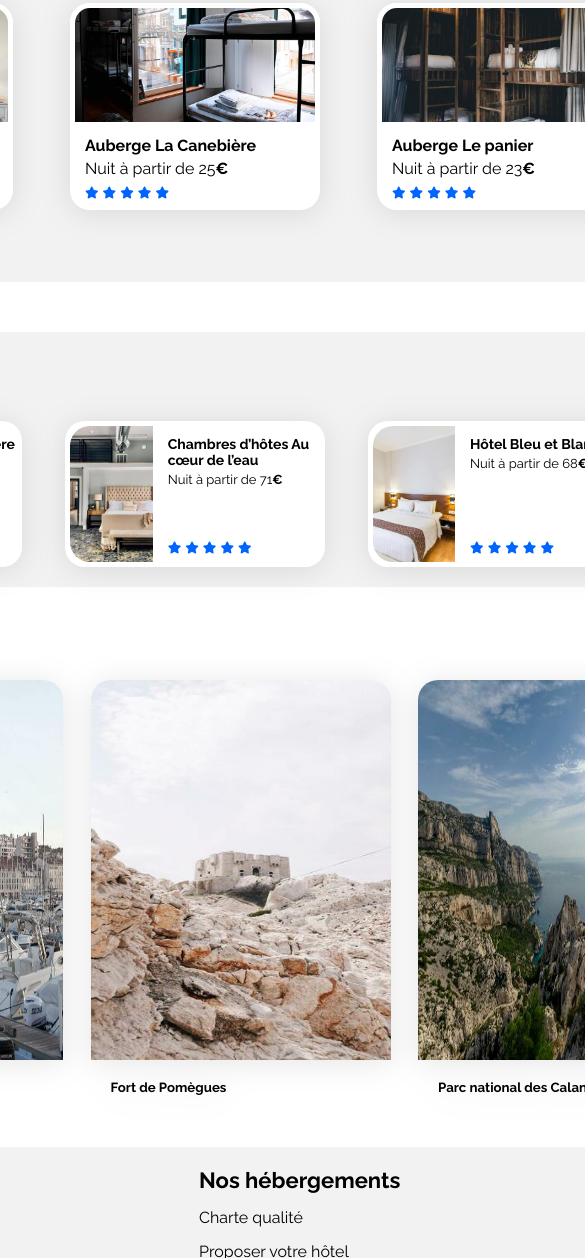
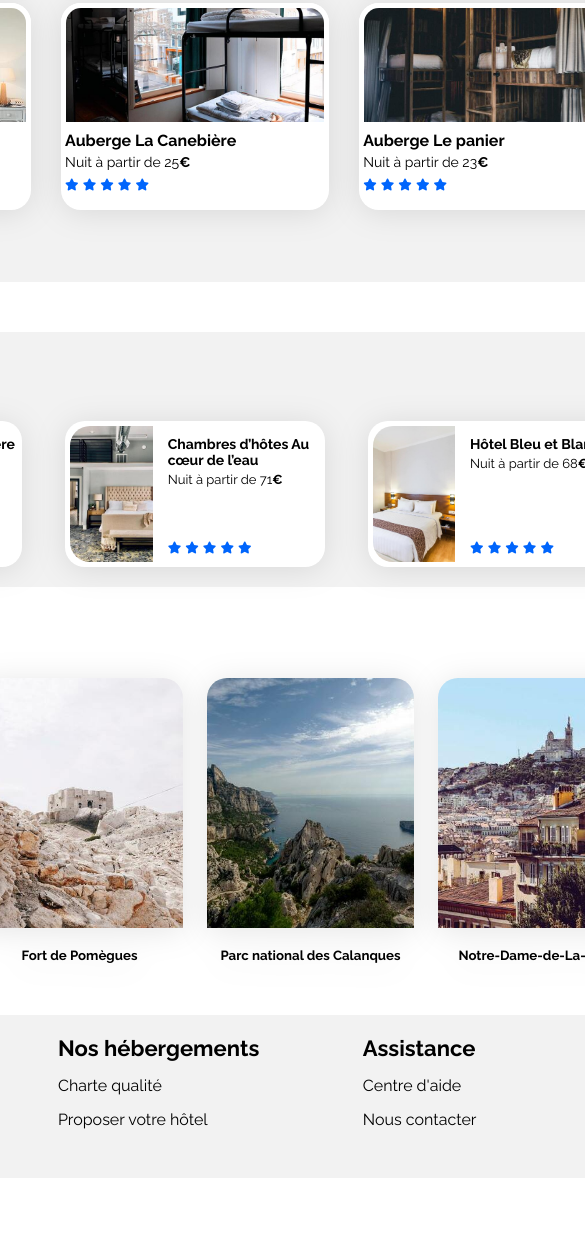
Before and after one commit to inesbssld/Booki, a plain HTML site: page index.html in a window 390 px wide. Shown: the part 742-2000 px from the top of the page, 585 px wide, since content can reach past the window. After the commit the page ends 1928 px from the top, so only its background shows below. Drawn offline with Linux system fonts and the light colour scheme.

Commit message:
changemnts sur le responsive

```diff
--- a/css/style.css
+++ b/css/style.css
@@ -56,7 +56,7 @@ header nav {
 
 nav a {
   font-size: 16px;
-  font-weight: 400px;
+  font-weight: 400;
   line-height: 18px;
   text-decoration: none;
   color: #000000;
@@ -64,7 +64,7 @@ nav a {
 }
 nav a:hover {
   font-size: 16px;
-  font-weight: 400px;
+  font-weight: 400;
   line-height: 18px;
   text-decoration: none;
   color: #0065fc;
@@ -115,7 +115,7 @@ nav a:hover {
   font-size: 18px;
   font-weight: 700;
   color: #000000;
-  outline: none;
+  outline: none !important;
 }
 
 .search button {
@@ -148,10 +148,17 @@ nav a:hover {
   align-items: center;
   padding: 4px 19px;
   gap: 10px;
-
   height: 50px;
   border: 2px solid #d9d9d9;
   border-radius: 25px;
+}
+
+.filtres ul li:first-child {
+  border: none;
+  font-weight: bold;
+  font-size: 18px;
+  margin-right: 0px;
+  padding: 0;
 }
 
 .filtres ul li a {
@@ -162,6 +169,10 @@ nav a:hover {
 
 .filtres ul li:hover {
   background-color: #deebff;
+}
+
+.filtres ul li:first-child:hover {
+  background-color: transparent;
 }
 
 .infobar {
@@ -196,7 +207,8 @@ nav a:hover {
 
 .hebergements-marseille .card,
 .hebergements-marseille-bis .card {
-  width: 250px;
+  width: 31%;
+  /*width: 250px;*/
   height: 207px;
   padding: 0px 0px 15px;
 }
@@ -204,14 +216,16 @@ nav a:hover {
 .hebergements-marseille .card img,
 .hebergements-marseille-bis .card img {
   height: 124px;
-  width: 250px;
+  width: 100%;
+  /*width: 250px;*/
   border-radius: 20px 20px 0px 0px;
   border: 5px solid #ffffff;
 }
 
 .hebergements-marseille .card-content,
 .hebergements-marseille-bis .card-content {
-  width: 67%;
+  width: 100%;
+
   padding-left: 15px;
   display: flex;
   flex-direction: column;
@@ -225,9 +239,23 @@ nav a:hover {
   margin-bottom: 4px;
 }
 
+@media (max-width: 1135px) {
+  .hebergements-marseille .card-title,
+  .hebergements-marseille-bis .card-title {
+    margin-top: 0px;
+    margin-bottom: 4px;
+  }
+
+  .hebergements-marseille .card-content,
+  .hebergements-marseille-bis .card-content {
+    padding-left: 4px;
+  }
+}
+
 .hebergements-marseille .card-subtitle,
 .hebergements-marseille-bis .card-subtitle {
   margin: 0;
+  font-size: 0.875em;
 }
 
 .hebergements-marseille .card-rating,
@@ -247,7 +275,7 @@ nav a:hover {
 }
 
 .canebiere {
-  width: 175px;
+  width: 100%;
 }
 .card {
   background-color: white;
@@ -261,7 +289,7 @@ nav a:hover {
 }
 
 .card-title {
-  font-size: 16px;
+  font-size: 1em;
 }
 
 .euro {
@@ -337,16 +365,17 @@ nav a:hover {
 
 /* ACTIVITES*/
 .activites {
-  width: 1340px;
+  width: 97%;
   height: 560px;
   padding-top: 35px;
+  margin: 0 auto;
 }
 
 .activites-title {
   margin-left: 30px;
 }
 .activites-content {
-  width: 1280px;
+  width: 100%;
   display: flex;
   flex-direction: row;
   justify-content: space-between;
@@ -359,7 +388,7 @@ nav a:hover {
   justify-content: flex-end;
   padding: 0px;
 
-  width: 297.5px;
+  width: 23%;
   height: 439px;
   filter: drop-shadow(0px 3px 15px rgba(0, 0, 0, 0.1));
   border-radius: 20px;
@@ -371,9 +400,10 @@ nav a:hover {
 }
 
 .description-activites img {
-  width: 300px;
+  width: 100%;
   height: 380px;
   border-radius: 20px 20px 0px 0px;
+  object-fit: cover;
 }
 
 /*FOOTER*/
@@ -384,7 +414,7 @@ footer {
   align-items: flex-start;
   padding: 0px;
 
-  width: 1340px;
+  width: 100%;
   height: 163px;
 
   background: #f2f2f2;
@@ -408,9 +438,6 @@ footer .infos-sup a {
   line-height: 19px;
   color: #000000;
   padding-top: 15px;
-}
-
-footer .hosting .infos-sup {
 }
 
 /* Le code ci-dessous correspond à la version responsive uniquement */
@@ -448,6 +475,49 @@ footer .hosting .infos-sup {
   .populaires-cards .card-subtitle {
     font-size: 13px;
   }
+
+  /*activites*/
+  .activites {
+    width: 100%;
+    height: auto;
+    padding-top: 35px;
+  }
+
+  .activites-content {
+    width: 100%;
+    padding: 30px 0px;
+  }
+  .description-activites {
+    display: flex;
+    flex-direction: column;
+    justify-content: flex-end;
+    padding: 0px;
+    align-items: center;
+    width: 25%;
+    height: auto;
+  }
+
+  .description-activites img {
+    width: 90%;
+    height: 250px;
+  }
+
+  .description-activites h5 {
+    margin-left: 0px;
+  }
+
+  footer {
+    display: flex;
+    flex-direction: row;
+    align-items: flex-start;
+    padding: 0px;
+
+    width: 100%;
+  }
+
+  footer .infos-sup {
+    width: 33%;
+  }
 }
 
 /* Small devices (phones, less than 768px) */
--- a/index.html
+++ b/index.html
@@ -55,9 +55,9 @@
           </div>
 
           <div class="filtres">
+            <!--erreur validateur balise p non valide à l'intérieur d'une ul-->
             <ul>
-              <p>Filtres</p>
-
+              <li>Filtres</li>
               <li>
                 <i class="fa-solid fa-money-bill-wave"></i
                 ><a href="#">Economique</a>
@@ -108,7 +108,8 @@
                       class="fa-xs fa-solid neutral-star"
                       aria-hidden="true"
                     ></i>
-                    <!--enlever fa-star pour que la dernière étoile ne s'affiche pas-->
+                    <!--enlever fa-star pour que la dernière étoile ne s'affiche pas
+                    ou je supprime directement une balise i ?-->
                     <span class="sr-only">Note de 4 sur 5</span>
                   </div>
                 </div>
```
